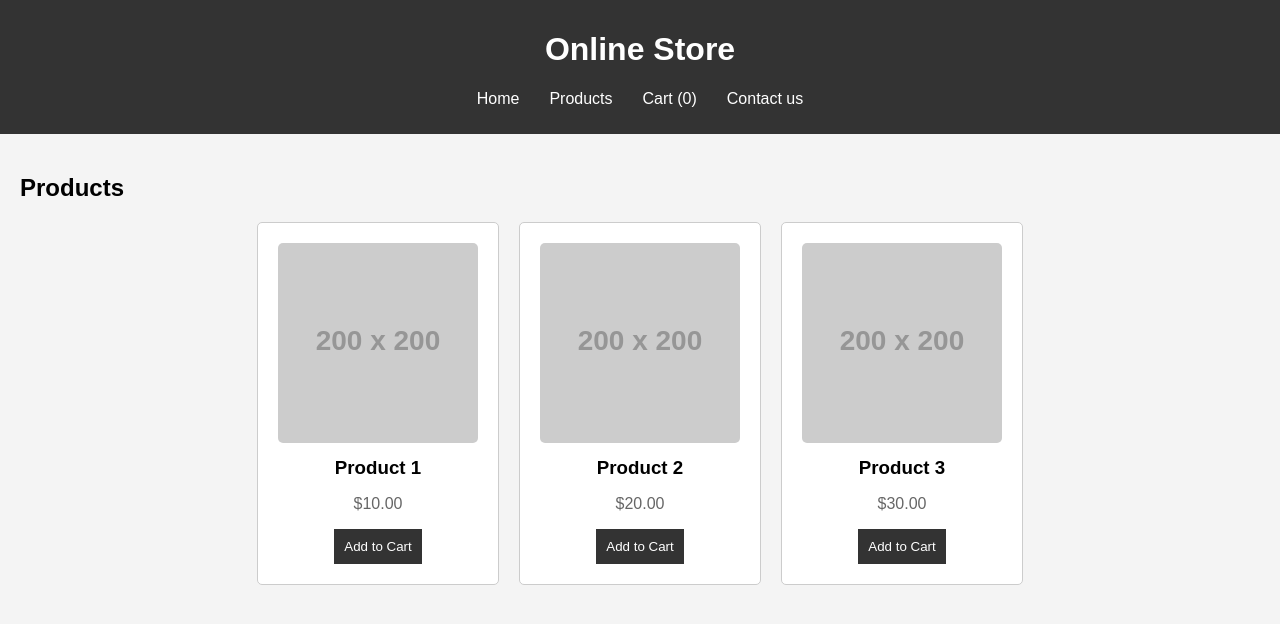
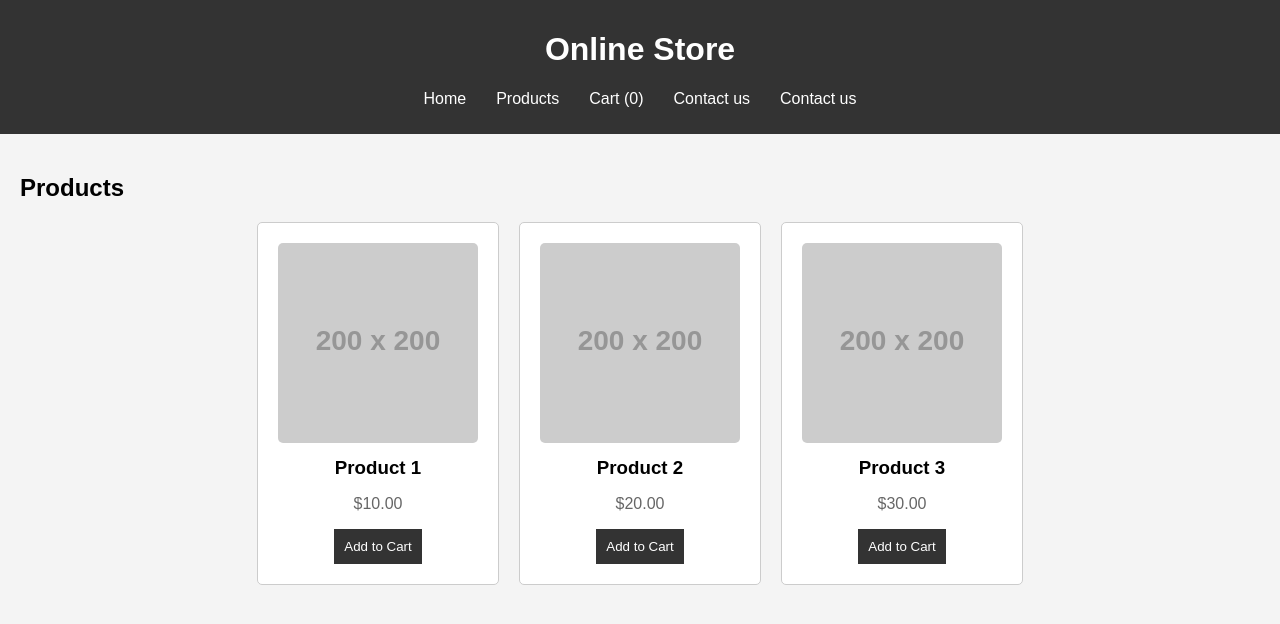
Before and after one commit to Blaisepasca/e_commercee, a plain HTML site: page index.html in a window 1280 px wide. Drawn offline with Linux system fonts and the light colour scheme; placeholder pictures from the web are drawn by us.

Commit message:
I add the nav link

```diff
--- a/index.html
+++ b/index.html
@@ -15,6 +15,7 @@
         <li><a href="#">Products</a></li>
         <li><a href="#">Cart (<span id="cart-count">0</span>)</a></li>
         <li><a href="#">Contact us</a></li>
+        <li><a href="#">Contact us</a></li>
       </ul>
     </nav>
   </header>
```
